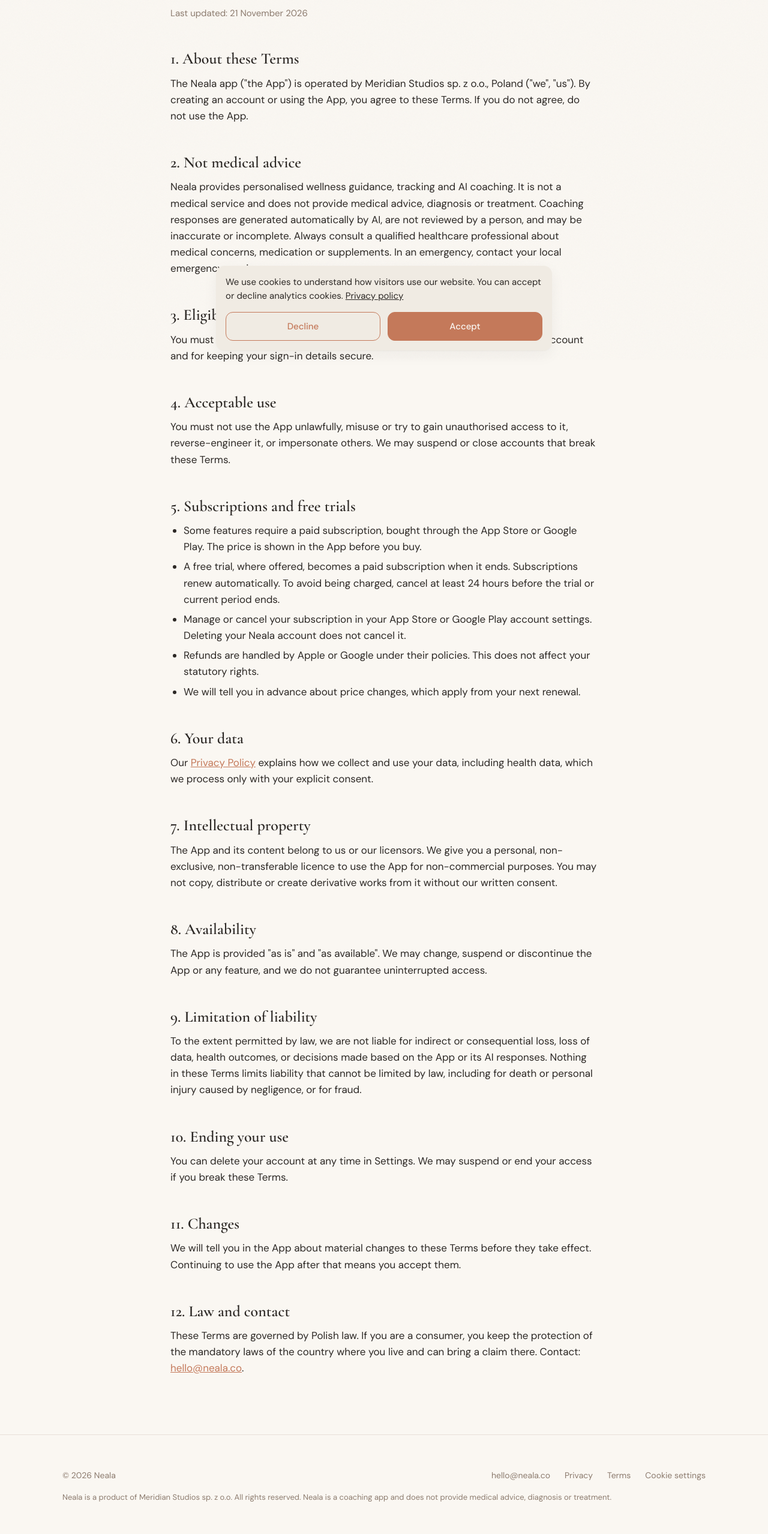
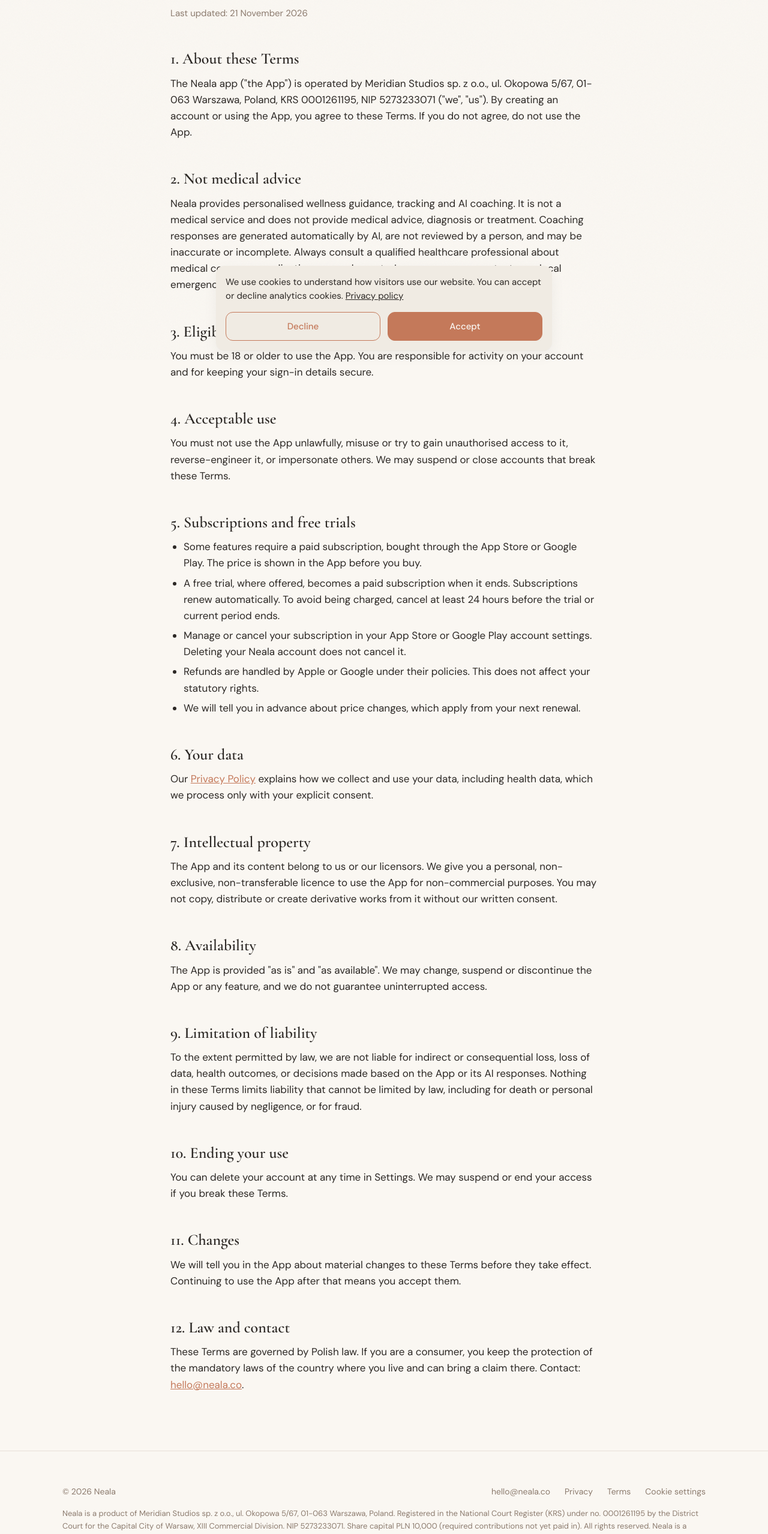
Before and after one commit to kuba-bajda/neala-site, a plain HTML site: page terms/index.html in a window 1280 px wide. Shown: the part 200-2757 px from the top of the page at 60% size. Drawn offline with nearby package versions, Linux system fonts and the light colour scheme.

Commit message:
legal: company details in every footer and in the policies (art. 206 KSH, LE-08)
Address, KRS 0001261195, registry court (XIII Commercial Division, Warsaw),
NIP, share capital PLN 10,000 with the not-yet-paid-in note required for a
template-formed company. Source: KRS extract (api-krs.ms.gov.pl).

Co-Authored-By: Claude Opus 5.5 <noreply@anthropic.com>

```diff
--- a/terms/index.html
+++ b/terms/index.html
@@ -45,7 +45,7 @@
     <p class="updated">Last updated: 21 November 2026</p>
 
     <h2>1. About these Terms</h2>
-    <p>The Neala app ("the App") is operated by Meridian Studios sp. z o.o., Poland ("we", "us"). By creating an account or using the App, you agree to these Terms. If you do not agree, do not use the App.</p>
+    <p>The Neala app ("the App") is operated by Meridian Studios sp. z o.o., ul. Okopowa 5/67, 01-063 Warszawa, Poland, KRS 0001261195, NIP 5273233071 ("we", "us"). By creating an account or using the App, you agree to these Terms. If you do not agree, do not use the App.</p>
 
     <h2>2. Not medical advice</h2>
     <p>Neala provides personalised wellness guidance, tracking and AI coaching. It is not a medical service and does not provide medical advice, diagnosis or treatment. Coaching responses are generated automatically by AI, are not reviewed by a person, and may be inaccurate or incomplete. Always consult a qualified healthcare professional about medical concerns, medication or supplements. In an emergency, contact your local emergency services.</p>
@@ -97,7 +97,7 @@
       <a href="/terms/">Terms</a>
       <a href="#" data-cookie-settings hidden>Cookie settings</a>
     </nav>
-    <p class="legal">Neala is a product of Meridian Studios sp. z o.o. All rights reserved. Neala is a coaching app and does not provide medical advice, diagnosis or treatment.</p>
+    <p class="legal">Neala is a product of Meridian Studios sp. z o.o., ul. Okopowa 5/67, 01-063 Warszawa, Poland. Registered in the National Court Register (KRS) under no. 0001261195 by the District Court for the Capital City of Warsaw, XIII Commercial Division. NIP 5273233071. Share capital PLN 10,000 (required contributions not yet paid in). All rights reserved. Neala is a coaching app and does not provide medical advice, diagnosis or treatment.</p>
   </div>
 </footer>
 
```
Also changed, not shown: index.html (+1 -1 lines), privacy/index.html (+2 -3 lines).
